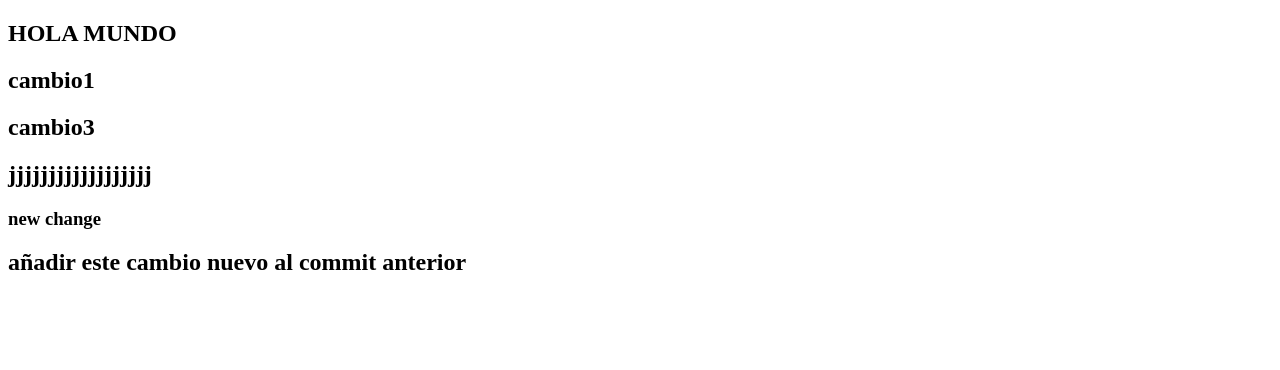
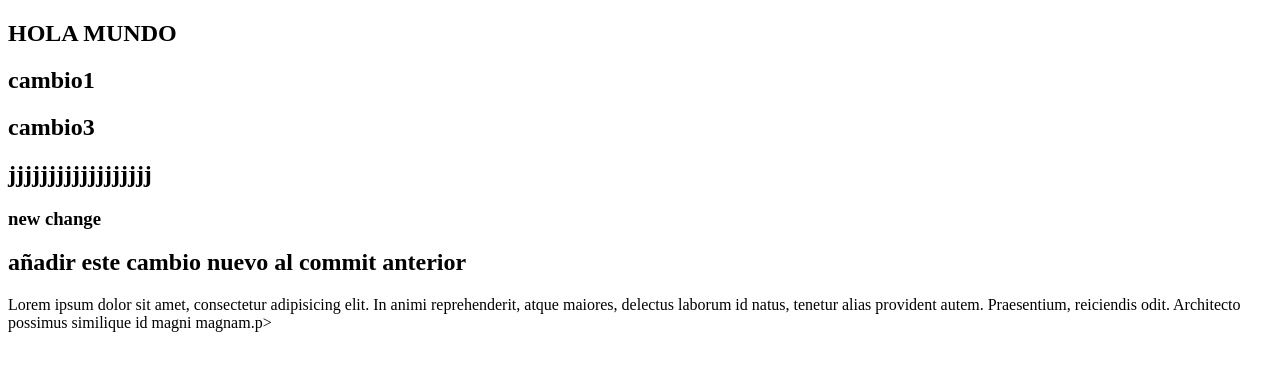
Before and after one commit to Nicolascp15/git-test, a plain HTML site: page index.html in a window 1280 px wide. Drawn offline with Linux system fonts and the light colour scheme.

Commit message:
add text new change

```diff
--- a/index.html
+++ b/index.html
@@ -13,6 +13,7 @@
         <h2>jjjjjjjjjjjjjjjjjj</h2>
         <h3>new change </h3>
         <h1>añadir este cambio nuevo al commit anterior </h1>
+        <p>Lorem ipsum dolor sit amet, consectetur adipisicing elit. In animi reprehenderit, atque maiores, delectus laborum id natus, tenetur alias provident autem. Praesentium, reiciendis odit. Architecto possimus similique id magni magnam.p>
     </section>
 </body>
 </html>
```
